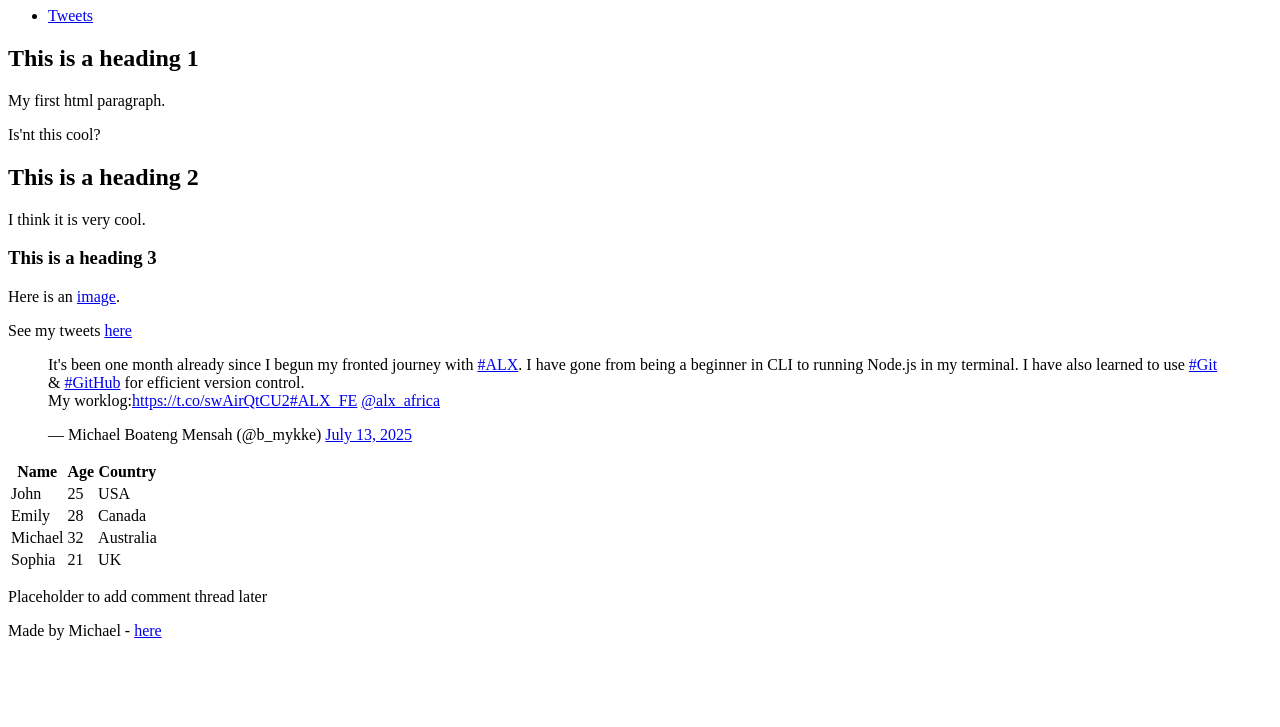
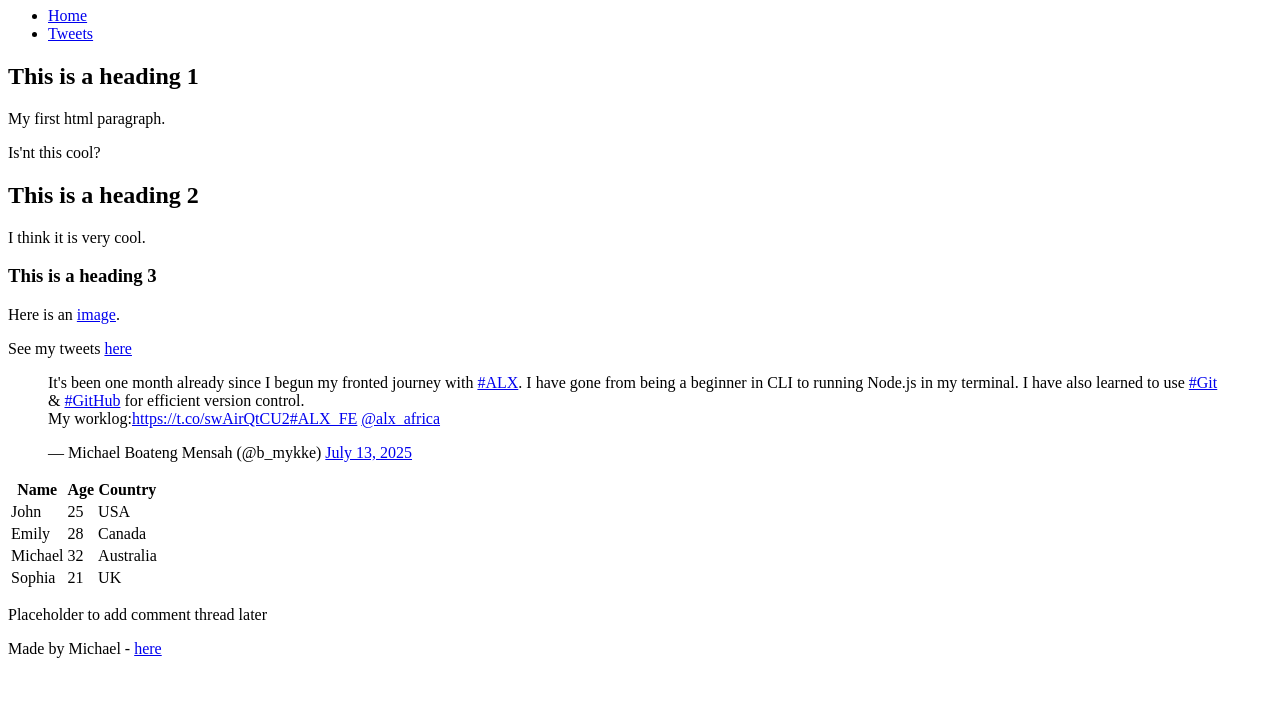
Before and after one commit to mikeboat45/My_First_Portfolio, a plain HTML site: page html_basic/index.html in a window 1280 px wide. Shown: the part 73-800 px from the top of the page. Drawn offline with Linux system fonts and the light colour scheme.

Commit message:
Correction for checker

```diff
--- a/html_basic/index.html
+++ b/html_basic/index.html
@@ -9,9 +9,8 @@
     <header>
         <h1>Homepage</h1>
         <ul>
-            <li><a href="/html_basic/tweets.html">Tweets</a></li>
-            <!-- <li><a href="https://linkedin.com/in/michael-boateng-mensah">LinkedIn Posts</a></li>
-            <li><a href="https://docs.google.com/document/d/1PSmu5ubwV471XEkhZmNzFFnr7bEmrfkluWPhBWmnT6E/edit?usp=drive_link">Google Docs</a></li> -->
+            <li><a href="index.html">Home</a></li>
+            <li><a href="tweets.html">Tweets</a></li>
         </ul>
     </header>
 
```
